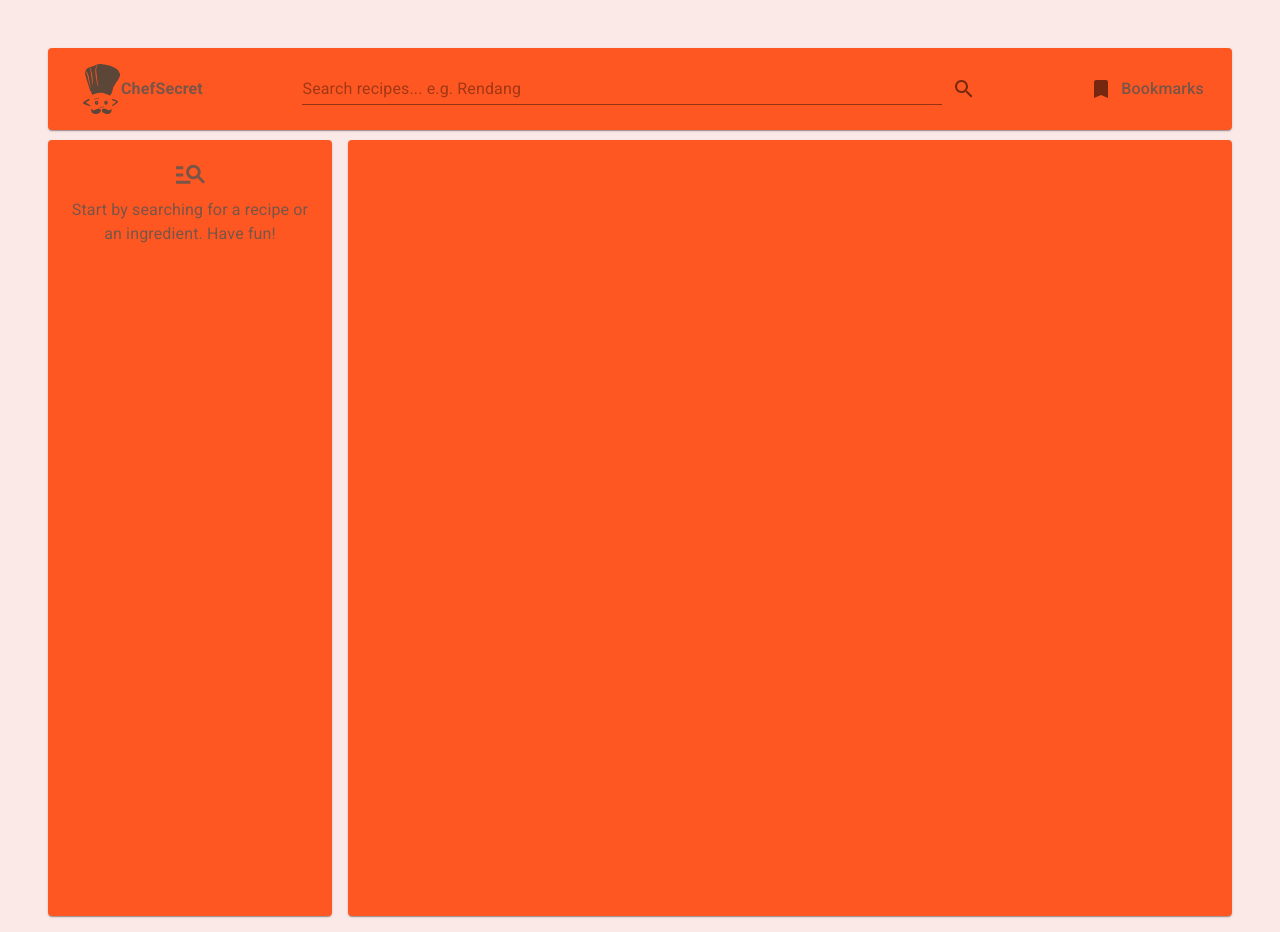
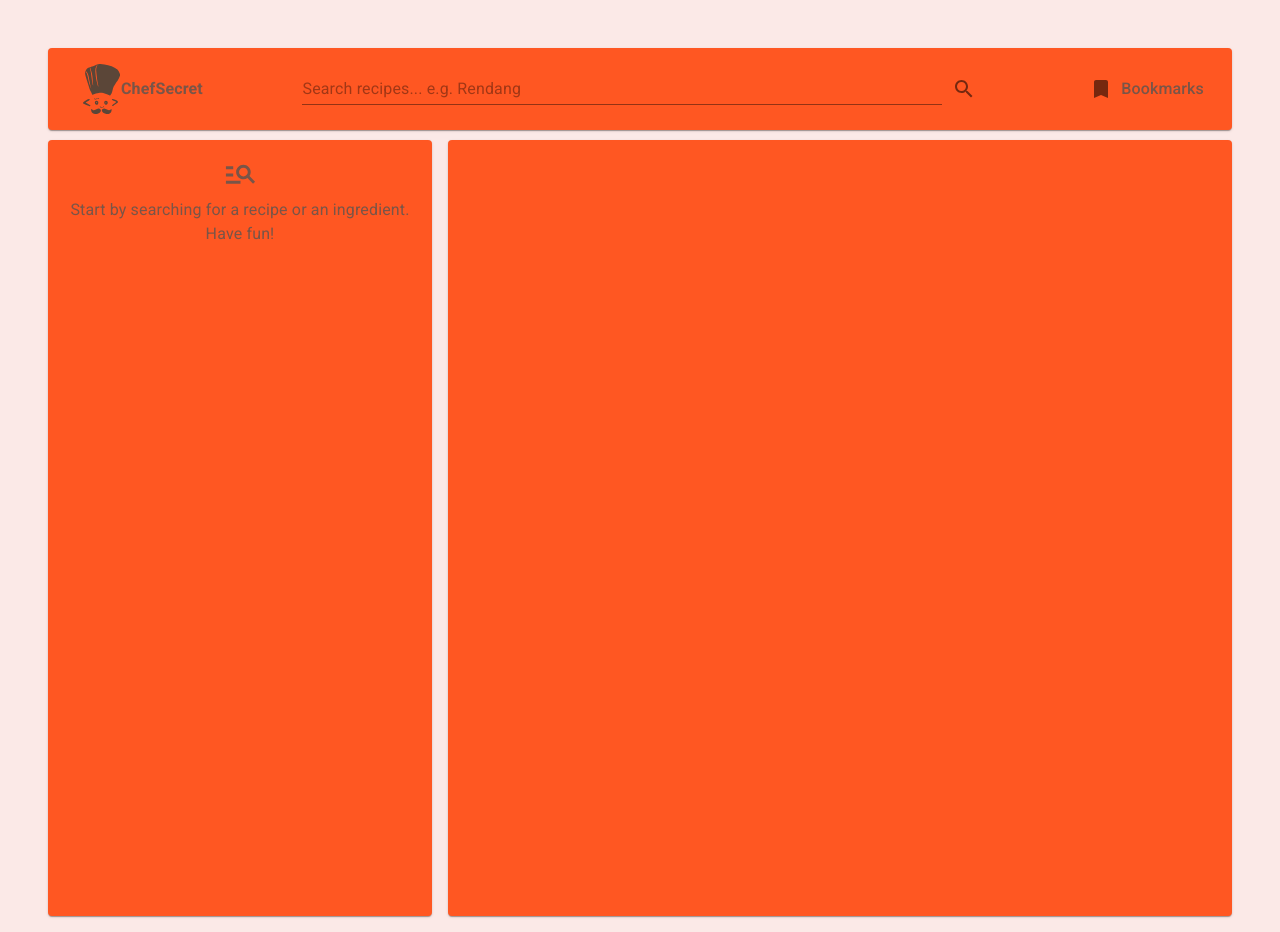
Before and after one commit to ovanzaimul/chef-secret, a React (Create React App) app: page / in a window 1280 px wide. Built offline with nearby package versions, Linux system fonts and the light colour scheme.

Commit message:
change grid brakepoint

```diff
--- a/src/components/App.js
+++ b/src/components/App.js
@@ -66,12 +66,12 @@ const App = () => {
 
           {/* <Offset /> */}
           <Grid sx={style.customGrid} spacing={2} container>
-            <Grid sm={4} md={3} xs={12} item>
+            <Grid sm={3} md={4} xs={12} item>
               <ItemContainer>
                 <Route path='/' component={RecipesPage} />
               </ItemContainer>
             </Grid>
-            <Grid sm={8} md={9} xs={12} item>
+            <Grid sm={9} md={8} xs={12} item>
               <ItemContainer>
                 <Route path='/:id' component={RecipePage} />
               </ItemContainer>
```
